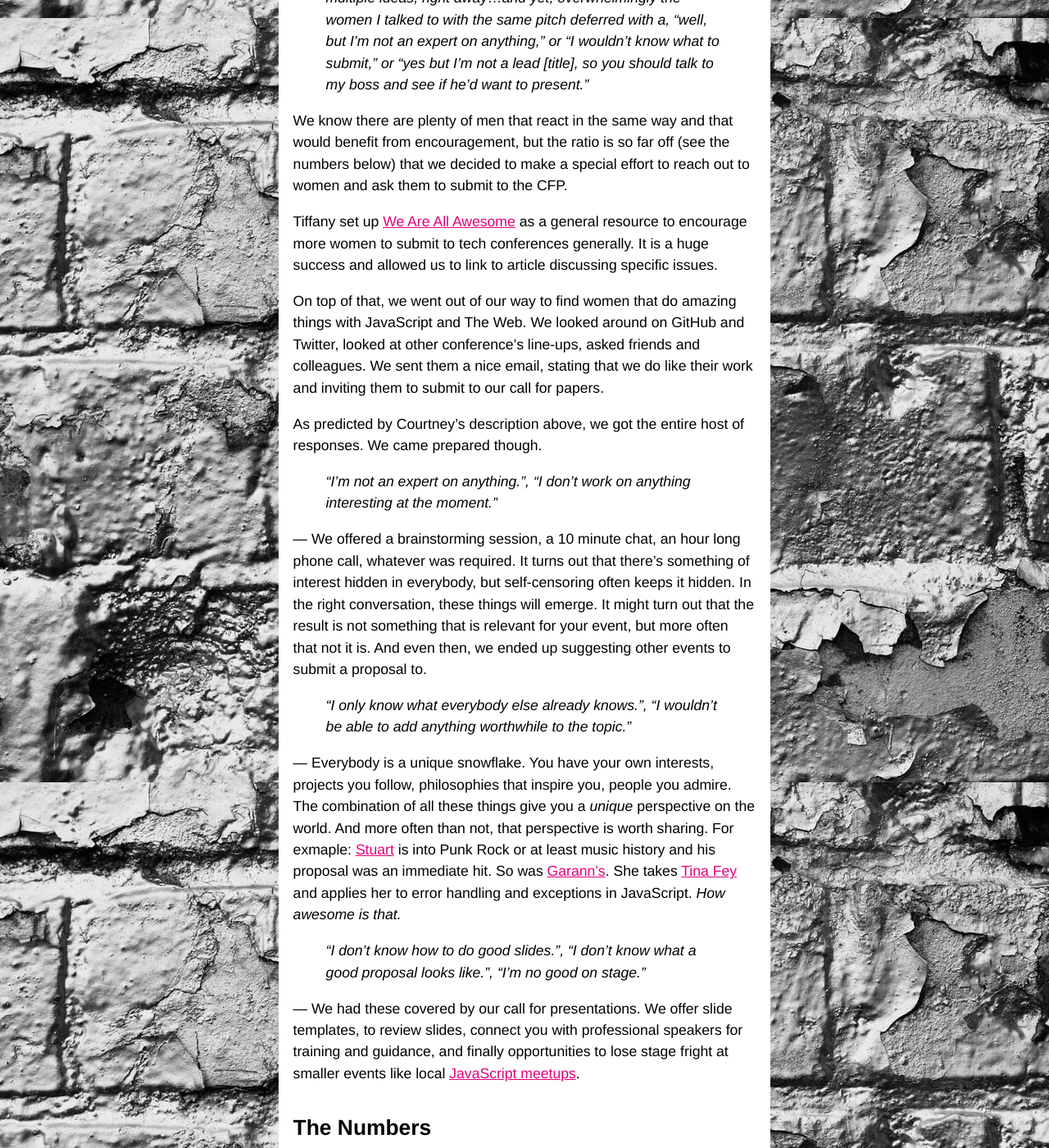
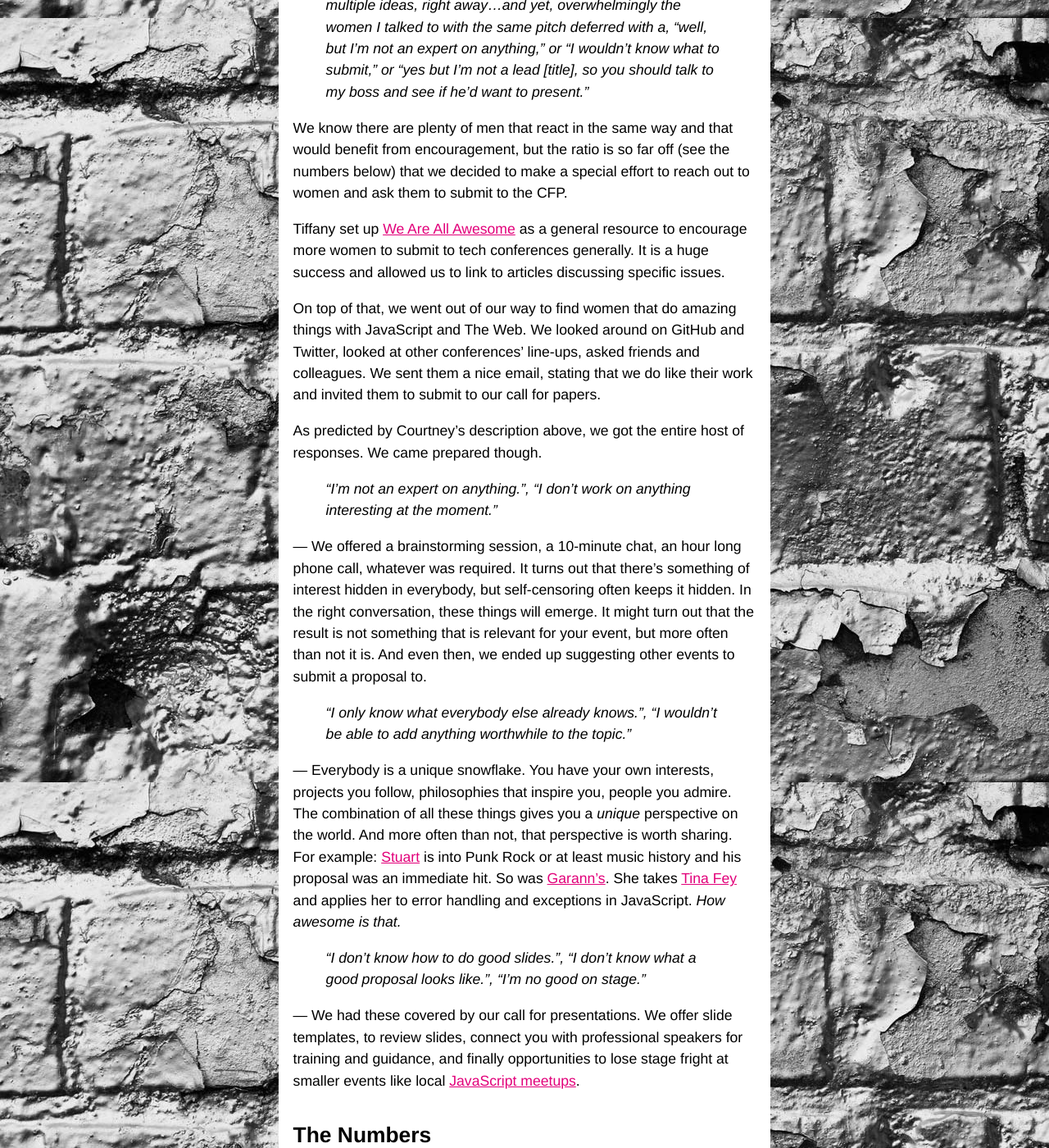
Before and after one commit to jsconf/2012.jsconf.eu, a Jekyll site: the page built from _posts/2012-09-17-beating-the-odds-how-we-got-25-percent-women-speakers.md, in a window 1280 px wide and 1400 px high, scrolled down 2774 px. Shown: the whole window at 82% size. Built offline with Jekyll 4.4.1, drawn with Linux system fonts in a browser that asks for light colours; comment, search, counter and statistics services are not loaded; some of the changed text lies outside the part shown.

Commit message:
fixups for 15%, thanks Tiffany & Anne

```diff
--- a/_posts/2012-09-17-beating-the-odds-how-we-got-25-percent-women-speakers.md
+++ b/_posts/2012-09-17-beating-the-odds-how-we-got-25-percent-women-speakers.md
@@ -7,7 +7,7 @@
 
 > For every bad male speaker (sorry), there’s two good female ones who didn’t consider submitting a talk.
 
-  <div style="text-align:right; margin:0 4em 2em 0;">
+  <div style="text-align:right; margin:-1em 4em 2em 0;">
     — <a href="https://twitter.com/janl/status/213034592318394371">@janl</a>
   </div>
 
@@ -23,19 +23,19 @@
 2. Select talks anonymously, and state in the CFP that you do so.
 3. Encourage people from under-represented groups to submit to the CFP.
 
-Your call for papers should make people giddy to submit to your conference. Whatever it is that you can offer, loads of money and perks, fame, travel, a great time with fellow nerds or doing a good thing for the community, *sell* your event so people want to give a talk. We also tried to cover everything a potential speaker would want to know about. [Take a look](http://2012.jsconf.eu/2012/06/19/call-for-presentations.html) for inspiration or [just copy](https://github.com/jsconf/2012.jsconf.eu/blob/gh-pages/_posts/2012-06-19-call-for-presentations.md) it for your event.
+Your call for papers should make people giddy to submit to your conference. Whatever it is that you can offer — loads of money and perks, fame, travel, a great time with fellow nerds or doing a good thing for the community — *sell* your event so people want to give a talk. We also tried to cover everything a potential speaker would want to know about. [Take a look](http://2012.jsconf.eu/2012/06/19/call-for-presentations.html) for inspiration or [just copy](https://github.com/jsconf/2012.jsconf.eu/blob/gh-pages/_posts/2012-06-19-call-for-presentations.md) it for your event.
 
 The key point of the whole procedure is an anonymous talk selection. That means you evaluate each proposed talk on the title and abstract of the talk, but not on who submitted it.
 
-Anonymous selection avoids biases we have towards people. [We all do](http://www.stubbornella.org/content/2012/05/31/dont-feed-the-trolls/), it is not a bad thing, but if your goal is *all awesome* talks, you should try to work your way around it.
+Anonymous selection avoids biases we have towards people. [We all do](http://www.stubbornella.org/content/2012/05/31/dont-feed-the-trolls/), it is not a bad thing, but if your goal is *all awesome* talks, you should try to work your way around your biases.
 
-More importantly: if you are going around asking people to speak at your event and they are generally underrepresented at your event (say women at a tech conference), you need to avoid treating them special. Nobody wants to be invited to speak because of their gender, or skin colour, or sexual orientation, or whatever else. Nobody likes special treatment. Nobody likes to be the token-representative.
+More importantly: if you are going around asking people to speak at your event and they are generally under-represented at your event (say, women at a tech conference), you need to avoid treating them in a special way. Nobody wants to be invited to speak because of their gender, or skin colour, or sexual orientation, or whatever else. Nobody likes special treatment. Nobody likes to be the token-representative.
 
-If you go around encouraging people that are usually underrepresented at your event to submit to the CFP *and* promise an unbiased selection, it ensures they don’t feel that they’ve been picked because of a particular personal feature, rather than the content of their proposals.
+If you go around encouraging people that are usually under-represented at your event to submit to the CFP *and* promise an unbiased selection, it ensures they don’t feel that they’ve been picked because of a particular personal feature, rather than the content of their proposals.
 
 *This is crucial*. Even if you don’t think you are biasing against anything or anyone, unless you anonymise CFP submissions, you *will* apply your personal bias.
 
-Where you can dial up the bias-meter to eleven is when you evaluate the submissions themselves. Hate topic X, rate all submissions around it low. You get to shape the nature of your event, and hurt no feelings.
+Where you can dial up the bias-meter to eleven is when you evaluate the submissions themselves. Hate topic X? Then rate all submissions around it low. You get to shape the nature of your event, and hurt no feelings.
 
 Note: If the goal for your event is to get all your friends, or heroes up on stage, that’s by definition a personally biased selection and that’s *just fine*. This is not to condemn anyone doing that, we just like to share what worked for us.
 
@@ -47,7 +47,7 @@
 
 Yet, as expected for a technology conference, we are a mostly caucasian white male event. Note that there is nothing wrong with caucasian white males, it’s just that we think monoculture is not quite optimal and we wanted to see what we can do to change things up.
 
-Since we can’s solve all problems at the same time, we thought we try to see how we can get more women involved with JSConf EU as a *first step* towards a more diverse crowd.
+Since we can’t solve all problems at the same time, we thought we try to see how we can get more women involved with JSConf EU as a *first step* towards a more diverse crowd.
 
 
 ## Encouragement
@@ -58,19 +58,19 @@
 
 We know there are plenty of men that react in the same way and that would benefit from encouragement, but the ratio is so far off (see the numbers below) that we decided to make a special effort to reach out to women and ask them to submit to the CFP.
 
-Tiffany set up [We Are All Awesome](http://weareallaweso.me) as a general resource to encourage more women to submit to tech conferences generally. It is a huge success and allowed us to link to article discussing specific issues.
+Tiffany set up [We Are All Awesome](http://weareallaweso.me) as a general resource to encourage more women to submit to tech conferences generally. It is a huge success and allowed us to link to articles discussing specific issues.
 
-On top of that, we went out of our way to find women that do amazing things with JavaScript and The Web. We looked around on GitHub and Twitter, looked at other conference’s line-ups, asked friends and colleagues. We sent them a nice email, stating that we do like their work and inviting them to submit to our call for papers.
+On top of that, we went out of our way to find women that do amazing things with JavaScript and The Web. We looked around on GitHub and Twitter, looked at other conferences’ line-ups, asked friends and colleagues. We sent them a nice email, stating that we do like their work and invited them to submit to our call for papers.
 
 As predicted by Courtney’s description above, we got the entire host of responses. We came prepared though.
 
 > “I’m not an expert on anything.”, “I don’t work on anything interesting at the moment.”
 
-— We offered a brainstorming session, a 10 minute chat, an hour long phone call, whatever was required. It turns out that there’s something of interest hidden in everybody, but self-censoring often keeps it hidden. In the right conversation, these things will emerge. It might turn out that the result is not something that is relevant for your event, but more often that not it is. And even then, we ended up suggesting other events to submit a proposal to.
+— We offered a brainstorming session, a 10-minute chat, an hour long phone call, whatever was required. It turns out that there’s something of interest hidden in everybody, but self-censoring often keeps it hidden. In the right conversation, these things will emerge. It might turn out that the result is not something that is relevant for your event, but more often than not it is. And even then, we ended up suggesting other events to submit a proposal to.
 
 > “I only know what everybody else already knows.”, “I wouldn’t be able to add anything worthwhile to the topic.”
 
-— Everybody is a unique snowflake. You have your own interests, projects you follow, philosophies that inspire you, people you admire. The combination of all these things give you a *unique* perspective on the world. And more often than not, that perspective is worth sharing. For exmaple: [Stuart](http://2012.jsconf.eu/speaker/2012/08/24/javascript-is-the-new-punk-rock.html) is into Punk Rock or at least music history and his proposal was an immediate hit. So was [Garann’s](http://2012.jsconf.eu/speaker/2012/09/04/improvisational-javascript.html). She takes [Tina Fey](http://2012.jsconf.eu/speaker/2012/09/04/improvisational-javascript.html) and applies her to error handling and exceptions in JavaScript. *How awesome is that.*
+— Everybody is a unique snowflake. You have your own interests, projects you follow, philosophies that inspire you, people you admire. The combination of all these things gives you a *unique* perspective on the world. And more often than not, that perspective is worth sharing. For example: [Stuart](http://2012.jsconf.eu/speaker/2012/08/24/javascript-is-the-new-punk-rock.html) is into Punk Rock or at least music history and his proposal was an immediate hit. So was [Garann’s](http://2012.jsconf.eu/speaker/2012/09/04/improvisational-javascript.html). She takes [Tina Fey](http://2012.jsconf.eu/speaker/2012/09/04/improvisational-javascript.html) and applies her to error handling and exceptions in JavaScript. *How awesome is that.*
 
 > “I don’t know how to do good slides.”, “I don’t know what a good proposal looks like.”, “I’m no good on stage.”
 
```
Also changed, not shown: other parts of _posts/2012-09-17-beating-the-odds-how-we-got-25-percent-women-speakers.md (+10 -10 lines).
